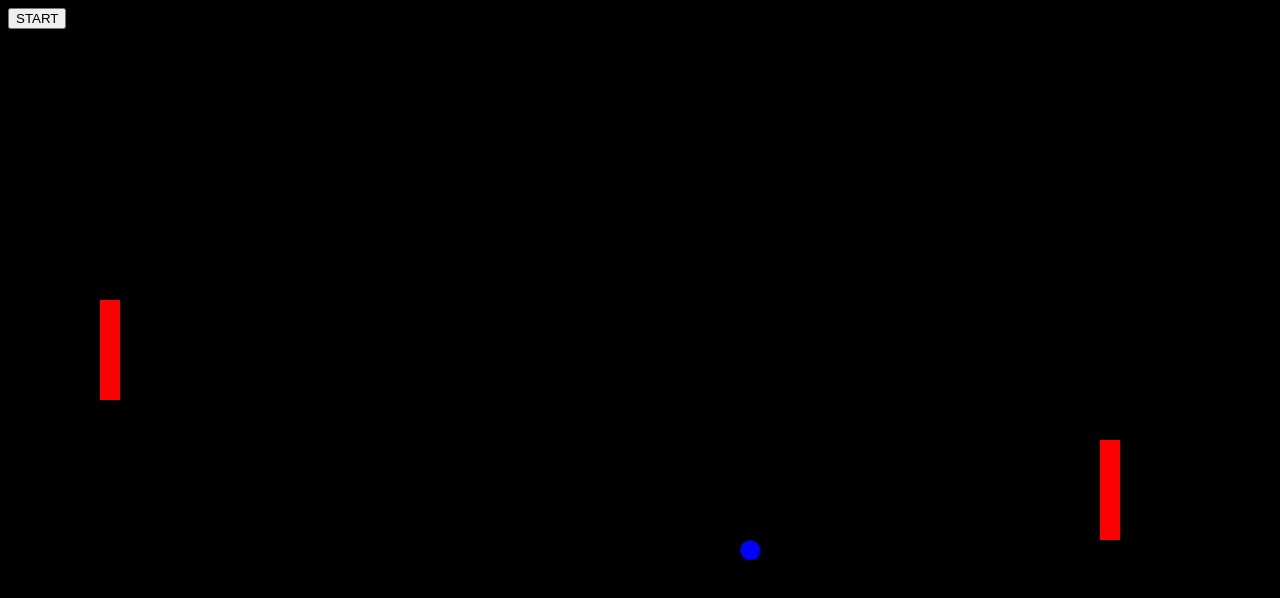
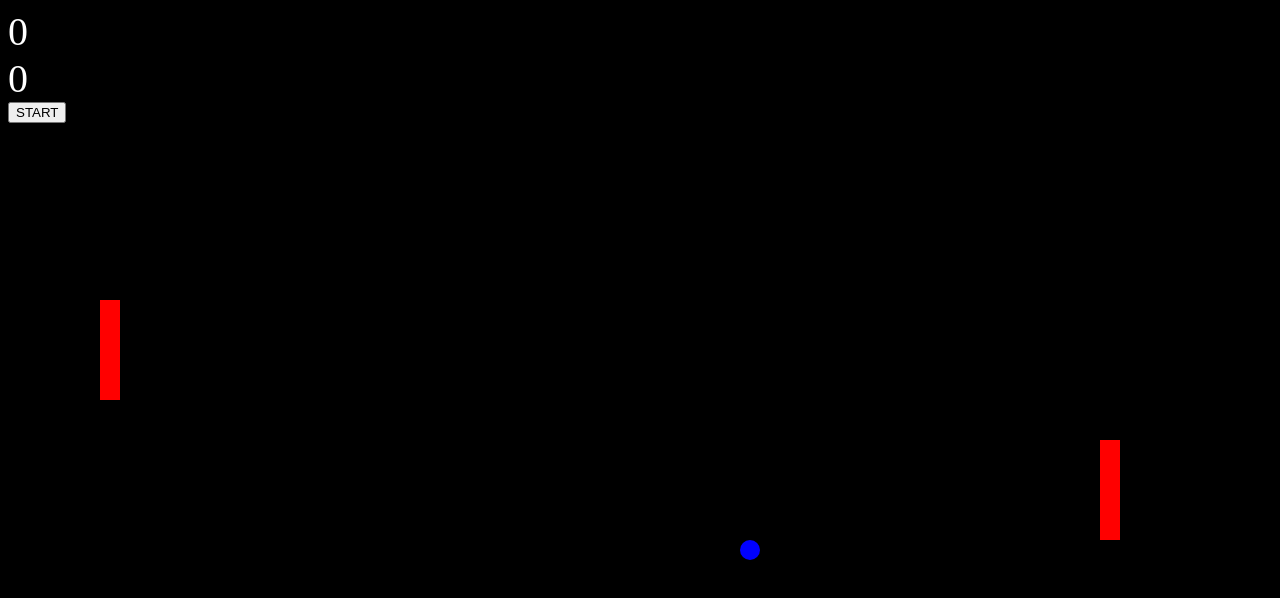
Before and after one commit to ironhack-labs/lab-javascript-ping-pong, a plain HTML site: page index.html in a window 1280 px wide. Both pictures are taken after a click on the button "START". Drawn offline with nearby package versions, Linux system fonts and the light colour scheme.

Commit message:
Scored rendered

```diff
--- a/ball.js
+++ b/ball.js
@@ -21,7 +21,6 @@ Ball.prototype.move = function(){
     this.y += this.direction_y;
   } else
   // Left & Right Rebound
-  console.log("this paddle 1 Y", this.paddle1);
   if ((this.x <= 20    && this.paddle1.hitBall(this.y)) ||
       (this.x >= 1000 && this.paddle2.hitBall(this.y))) {
     this.direction_x *= -1;
@@ -46,7 +45,7 @@ Ball.prototype.pointScored = function(){
 // returns winner paddle or false
 Ball.prototype.winner = function(){
   if (this.x <= 0 || this.x >= this.original_x * 2) {
-    return (this.x <= 20 ? paddle1 : paddle2);
+    return (this.x <= 20 ? this.paddle1 : this.paddle2);
   } else {
     return false;
   }
--- a/index.html
+++ b/index.html
@@ -10,6 +10,8 @@
 <body>
   <div id="board">
     <div id="paddle1" class="paddle"></div>
+    <div class="score"><span id="score-paddle1">0</span></div>
+    <div class="score"><span id="score-paddle2">0</span></div>
     <div id="paddle2" class="paddle"></div>
     <div id="ball"></div>
   </div>
--- a/index.js
+++ b/index.js
@@ -32,7 +32,16 @@ function renderGame(){
   setInterval(function(){
     renderBall();
     renderPaddle();
+    renderScore();
   }, 20);
+}
+
+function renderScore(){
+  var scorePaddle1 = document.getElementById("score-paddle1");
+  var scorePaddle2 = document.getElementById("score-paddle2");
+
+  scorePaddle1.innerHTML = board.paddle1.score;
+  scorePaddle2.innerHTML = board.paddle2.score;
 }
 
 function renderBall(){
--- a/styles.css
+++ b/styles.css
@@ -27,3 +27,8 @@ body {
   background-color: blue;
   border-radius: 10px;
 }
+
+.score span {
+  color: #fff;
+  font-size: 40px;
+}
```
